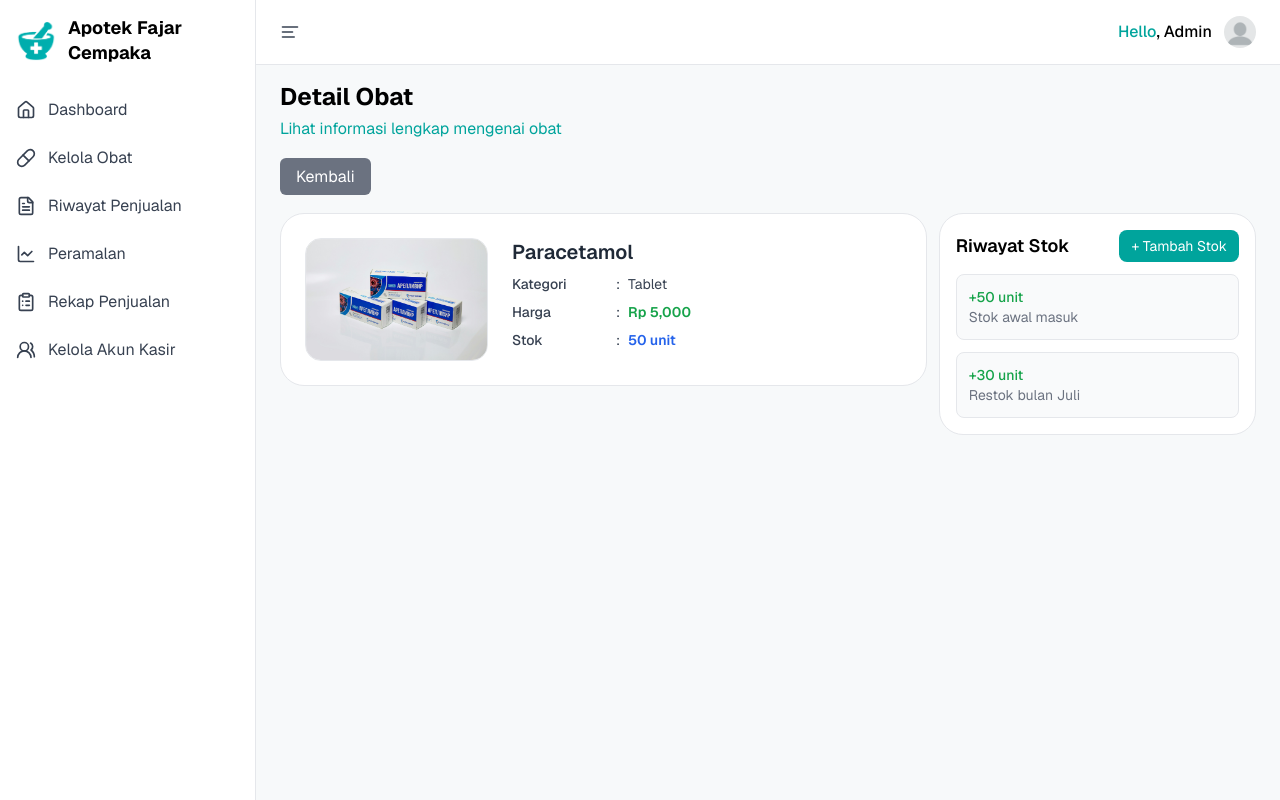
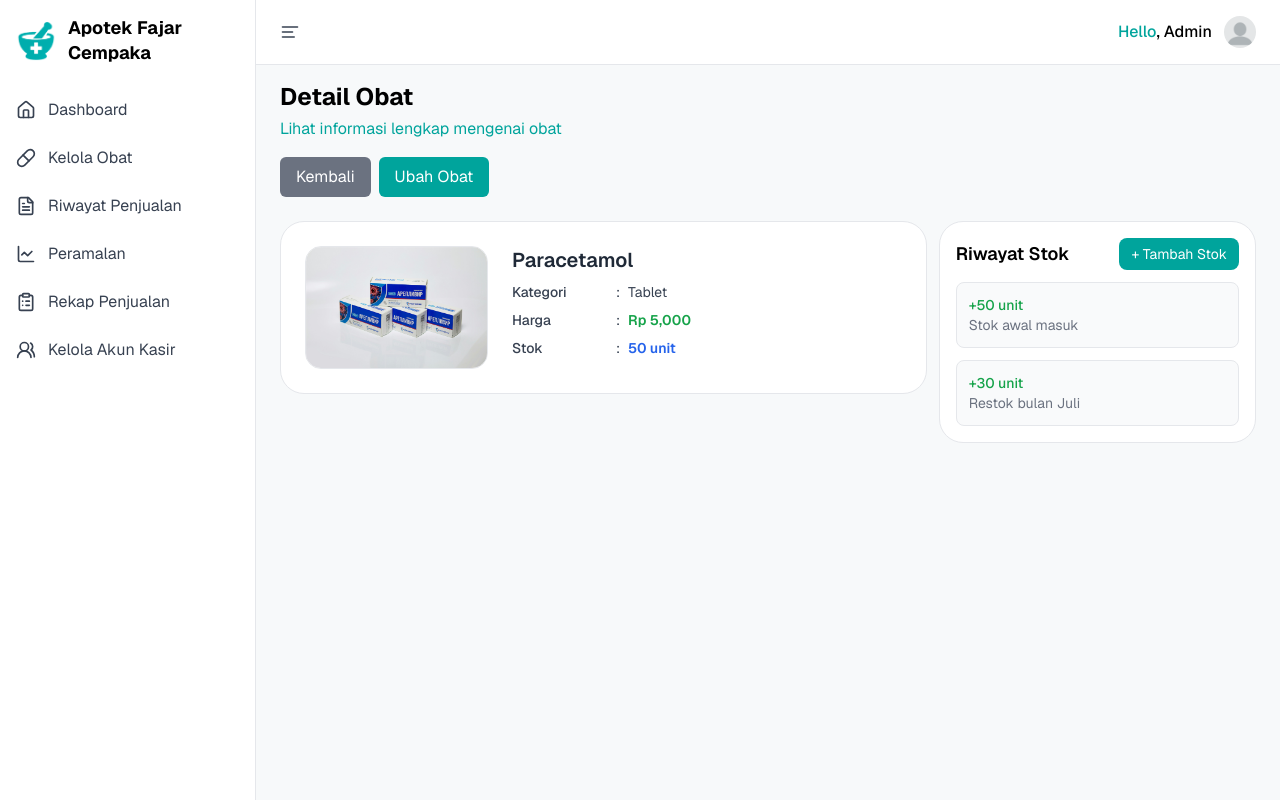
Before and after one commit to FaishalHilmi/antibiotic-sales-forecast, a Next.js app: page /dashboard/obat/1 in a window 1280 px wide. Built offline with nearby package versions, Linux system fonts and the light colour scheme.

Commit message:
add: Button Ubah Obat to Direct to Edit Page

```diff
--- a/app/dashboard/obat/[id]/page.tsx
+++ b/app/dashboard/obat/[id]/page.tsx
@@ -5,14 +5,20 @@ export default function DetailObatPage() {
   return (
     <div className="wrapper">
       <h2 className="text-2xl font-bold mb-1">Detail Obat</h2>
-      <p className="text-primary mb-6">Lihat informasi lengkap mengenai obat</p>
-      <div className="mb-6">
+      <p className="text-primary mb-4">Lihat informasi lengkap mengenai obat</p>
+      <div className="flex gap-2 mb-6">
         <Link
           href={"/dashboard/obat"}
           className="px-4 py-2 bg-gray-500 text-white rounded-md"
         >
           Kembali
         </Link>
+        <Link
+          href={"/dashboard/obat/edit/1"}
+          className="px-4 py-2 bg-primary text-white rounded-md"
+        >
+          Ubah Obat
+        </Link>
       </div>
       <DetailObatView />
     </div>
```
